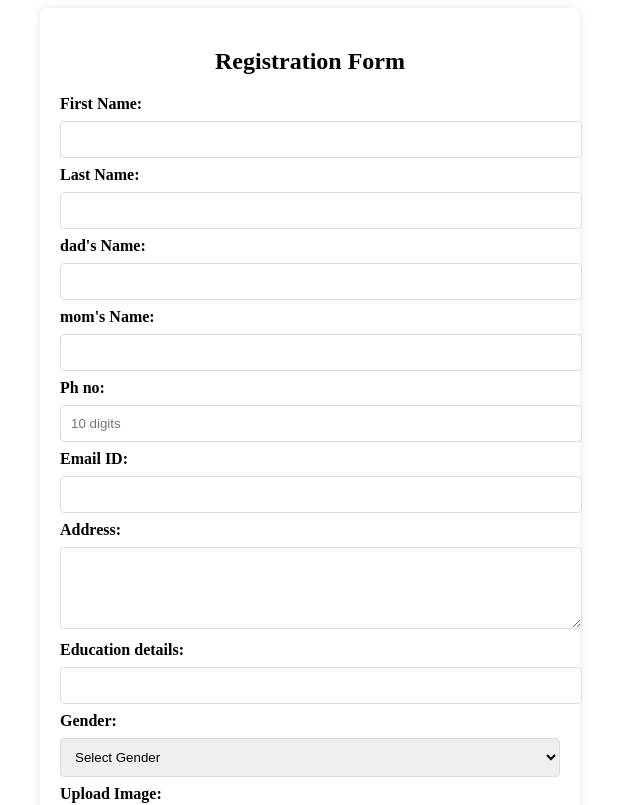
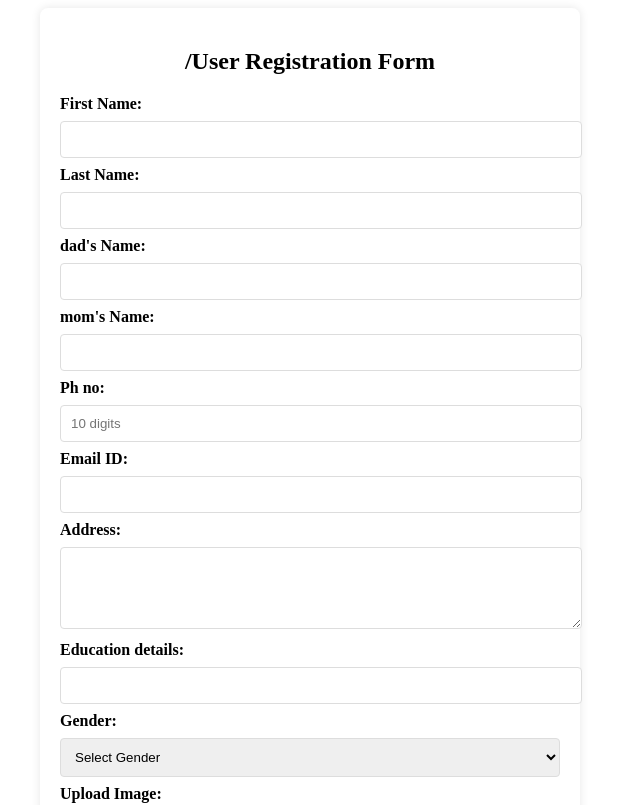
Before and after one commit to Ayeisha-Siddiq/e3, a plain HTML site: page index.html in a window 1280 px wide. Shown: the top 805 px of the page, without its empty margins (330-970 px from the left). Drawn offline with Linux system fonts and the light colour scheme.

Commit message:
Update index.html

```diff
--- a/index.html
+++ b/index.html
@@ -9,7 +9,7 @@
 <body>
 
     <div class="form-container">
-        <h2>Registration Form</h2>
+        <h2>/User Registration Form</h2>
         <form id="registrationForm" enctype="multipart/form-data" onsubmit="return handleSubmit(event)">
             <label for="firstName">First Name:</label>
             <input type="text" id="firstName" name="firstName" required>
```
